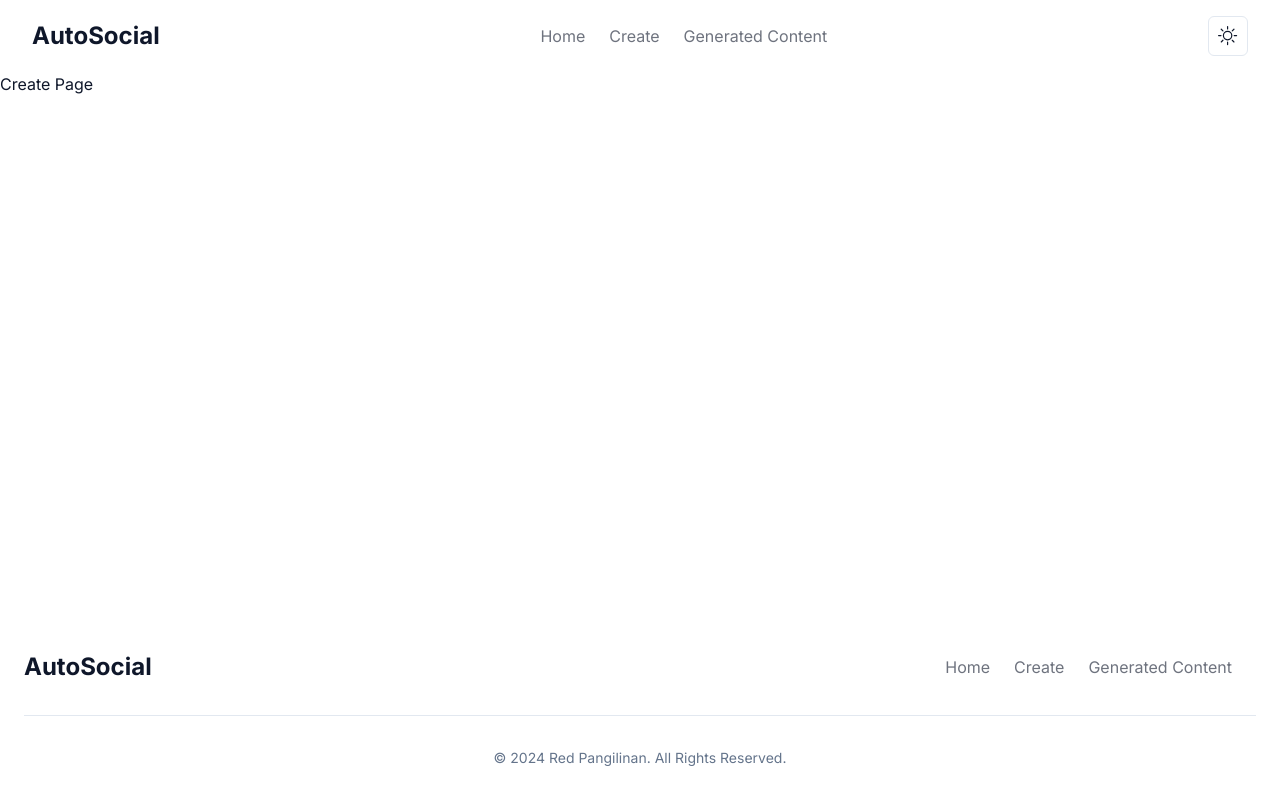
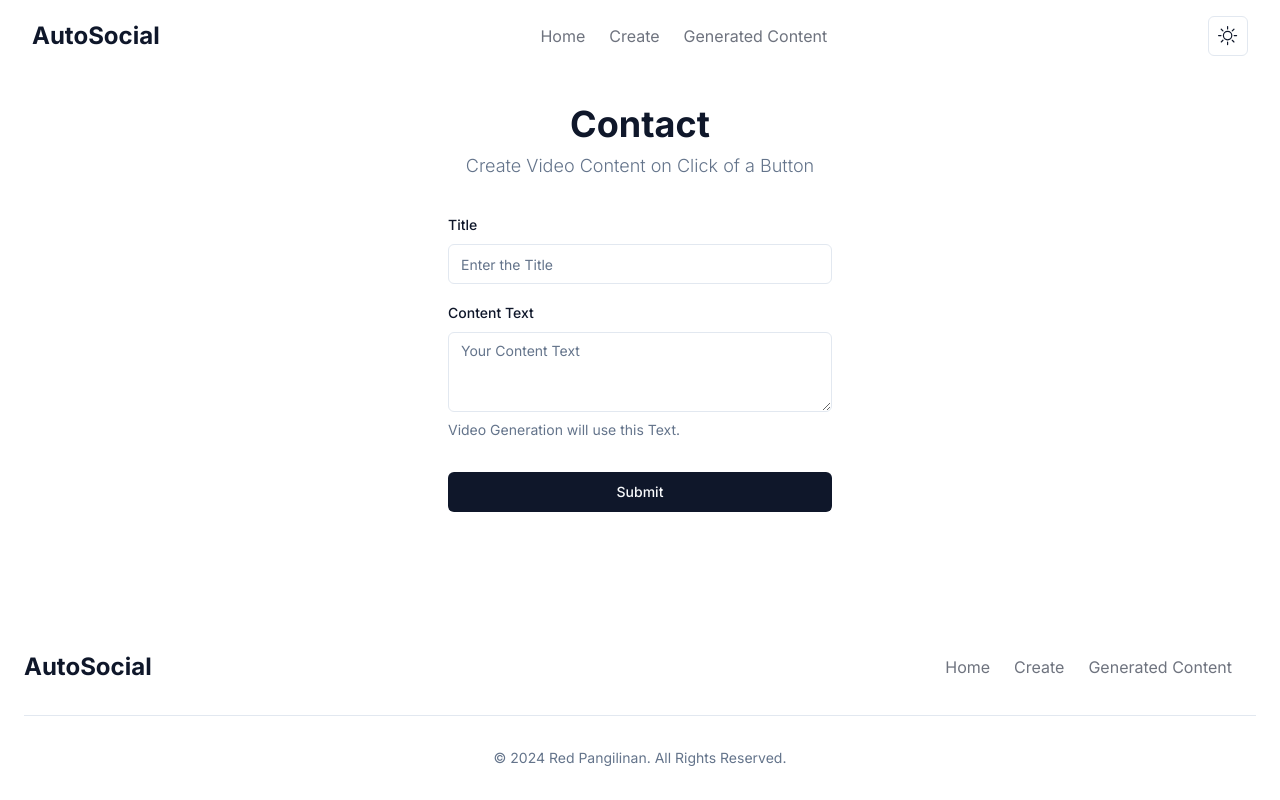
Before and after one commit to mrhashcoder/autosocial-frontend, a Next.js app: page /create in a window 1280 px wide. Built offline with nearby package versions, Linux system fonts and the light colour scheme.

Commit message:
Feat : Added form and links

```diff
--- a/app/create/page.jsx
+++ b/app/create/page.jsx
@@ -1,7 +1,24 @@
 import React from "react"
+import HeadingText from "@/components/heading-text"
+import VideoDataForm from "@/components/elements/video-data-form"
+
+export const metadata = {
+  title: "Create",
+}
 
 function page() {
-  return <div>Create Page</div>
+  return (
+    <>
+      <main className="container flex flex-col items-center py-8">
+        <div className="flex flex-col items-center space-y-2 text-center">
+          <HeadingText subtext="Create Video Content on Click of a Button">
+            Contact
+          </HeadingText>
+        </div>
+        <VideoDataForm />
+      </main>
+    </>
+  )
 }
 
 export default page
--- /dev/null
+++ b/components/elements/video-data-form.tsx
@@ -0,0 +1,88 @@
+"use client"
+
+import { useForm } from "react-hook-form"
+import { zodResolver } from "@hookform/resolvers/zod"
+import * as z from "zod"
+import { contactConfig } from "@/config/site"
+
+import { Button } from "@/components/ui/button"
+import {
+  Form,
+  FormControl,
+  FormDescription,
+  FormField,
+  FormItem,
+  FormLabel,
+  FormMessage,
+} from "@/components/ui/form"
+import { Input } from "@/components/ui/input"
+import { Textarea } from "@/components/ui/textarea"
+
+const formSchema = z.object({
+  title: z.string().min(1, {
+    message: "Subject is required",
+  }),
+  content: z.string().min(1, {
+    message: "Message is required",
+  }),
+})
+
+function VideoDataForm() {
+  const form = useForm<z.infer<typeof formSchema>>({
+    resolver: zodResolver(formSchema),
+    defaultValues: {
+      title: "",
+      content: "",
+    },
+  })
+
+  function onSubmit(values: z.infer<typeof formSchema>) {
+    // handle submit here
+    console.log(values)
+  }
+
+  return (
+    <Form {...form}>
+      <form
+        onSubmit={form.handleSubmit(onSubmit)}
+        className="w-full space-y-4 py-8 sm:w-[24rem]"
+      >
+        <FormField
+          control={form.control}
+          name="title"
+          render={({ field }) => (
+            <FormItem>
+              <FormLabel>Title</FormLabel>
+              <FormControl>
+                <Input placeholder="Enter the Title" {...field} />
+              </FormControl>
+              <FormMessage />
+            </FormItem>
+          )}
+        />
+        <FormField
+          control={form.control}
+          name="content"
+          render={({ field }) => (
+            <FormItem>
+              <FormLabel>Content Text</FormLabel>
+              <FormControl>
+                <Textarea placeholder="Your Content Text" {...field} />
+              </FormControl>
+              <FormDescription>
+                Video Generation will use this Text.
+              </FormDescription>
+              <FormMessage />
+            </FormItem>
+          )}
+        />
+        <div />
+        <Button className="w-full" type="submit">
+          Submit
+        </Button>
+      </form>
+    </Form>
+  )
+}
+
+export default VideoDataForm
```
Also changed, not shown: app/content/page.jsx (+7 -1 lines), tsconfig.json (+6 -5 lines).
